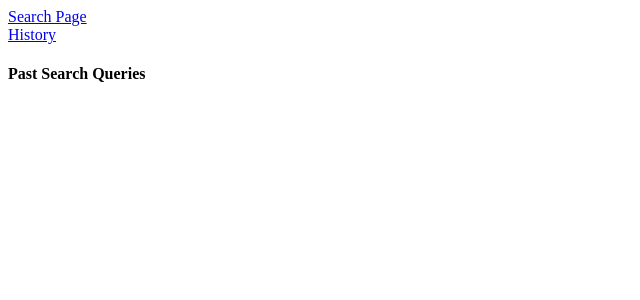
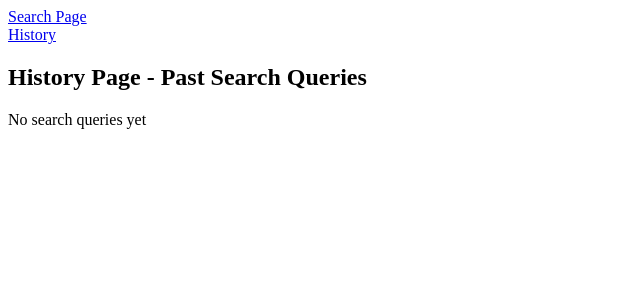
Before and after one commit to fchambergo/rts_labs, an Angular app: page /history in a window 1280 px wide. Shown: the top 300 px of the page, without its empty margins (0-640 px from the left). Built offline with nearby package versions, Linux system fonts and the light colour scheme.

Commit message:
refactor + restyling of history page

```diff
--- a/src/app/app.component.html
+++ b/src/app/app.component.html
@@ -1,5 +1,4 @@
 <router-outlet>
-  <div>
   <section>
     <a routerLink="/search">Search Page</a>
   </section>
@@ -7,5 +6,4 @@
   <section>
     <a routerLink="/history">History</a>
   </section>
-  </div>
 </router-outlet>
--- a/src/app/history/history.component.html
+++ b/src/app/history/history.component.html
@@ -1,6 +1,11 @@
 <section>
-    <h4>Past Search Queries</h4>
-    <div *ngFor="let result of history">
-        <p>Search Query: <span>{{result}}</span></p>
-    </div>
+    <h1>History Page - Past Search Queries</h1>
+    <ng-container *ngIf="history.length > 0 else noResults">
+        <div *ngFor="let result of history">
+            <p>Search Query: <span>{{result}}</span></p>
+        </div>
+    </ng-container>
+    <ng-template #noResults>
+        <p>No search queries yet</p>
+    </ng-template>
 </section>
```
Lines whose indentation alone changed are shown as unchanged.
